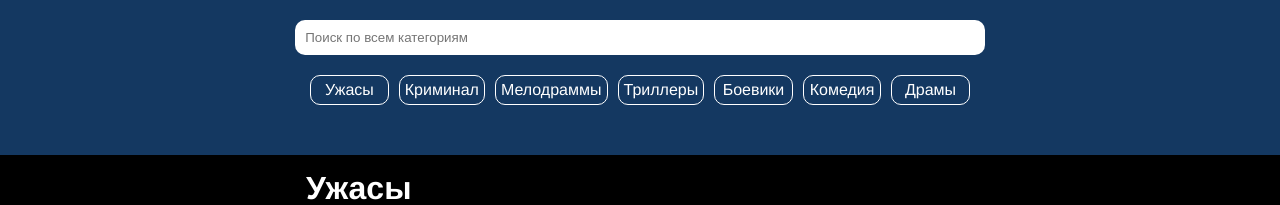
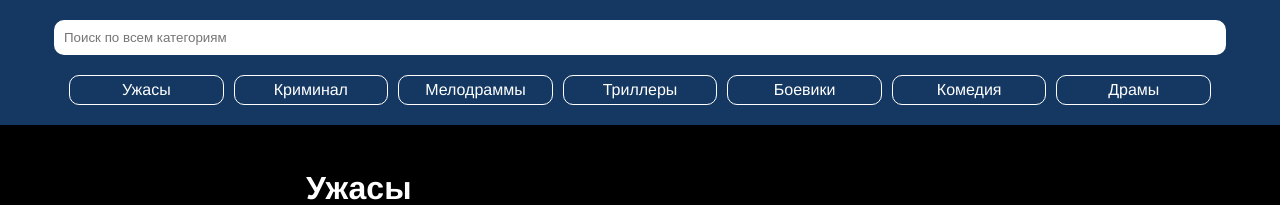
Before and after one commit to Vovensky/horisontalLists, a Vue app: page / in a window 1280 px wide. Shown: the top 205 px of the page. Built offline with nearby package versions, Linux system fonts and the light colour scheme.

Commit message:
search panel reworked

```diff
--- a/src/components/additionalList.vue
+++ b/src/components/additionalList.vue
@@ -64,7 +64,6 @@ export default {
     created() {
         // this.$store.dispatch('loadFilmsInfo', this.genre);
         // this.loadFilmsInfo(this.genre
-        window.addEventListener('resize', this.filmNameSize)
     },
     computed: {
         // ...mapGetters([
@@ -157,8 +156,6 @@ export default {
         @media screen and (max-width: 400px)
             font-size: 5vw
 
-        .filmName
-
     .filmCard-filmInformation-film_info
         padding: 10px 0px
 
--- a/src/components/searchPanel.vue
+++ b/src/components/searchPanel.vue
@@ -1,8 +1,10 @@
 <template>
 <div style='display: block; width: 100%; height: 100px'>
     <div class='headPanel'>
-        <div class='inputPanel'>
-            <input class='input' placeholder='Поиск по всем категориям'/>
+        <div class='headpanel-content'>
+            <div class='input-panel'>
+                <input class='input' placeholder='Поиск по всем категориям'/>
+            </div>
             <div ref='filters' class='inputPanel__filters' @mouseenter='mouseOver'>
                 <div class='inputPanel__filter' v-for='obj of buttonTitles' :key='obj.genre'> {{obj.title}} </div>
             </div>
@@ -12,8 +14,6 @@
 </template>
 
 <script>
-// import { defineComponent } from '@vue/composition-api'
-
 export default {
     name: 'SearchPanel',
     props: ['buttonTitles'],
@@ -58,22 +58,19 @@ export default {
     display: flex
     justify-content: center
     align-items: center
-    padding: 20px
     padding-bottom: 0
     box-sizing: border-box
     margin: 0
-    @media screen and (max-width: 1000px)
-        width: 100%;
-        padding: 0;
-        margin: 0;
 
-.inputPanel
+.headpanel-content
     display: relative
     width: 60%;
-    padding-bottom: 30px
     display: block;
-    @media screen and (max-width: 1000px)
+    @media screen and (max-width: 1368px)
         width: 100%;
+
+.input-panel
+    padding: 20px 0px
 
 .input
     text-align: left
@@ -91,17 +88,16 @@ export default {
     justify-content: left;
     align-items: left;
     color: white
-    margin-top: 20px
+    padding-bottom: 20px
     overflow-x: auto
-    @media screen and (max-width: 1000px)
-        width: 100%;
+    @media screen and (max-width: 1368px)
+        width: 90%;
 
 .inputPanel__filters::-webkit-scrollbar
     display: none;
 
 .inputPanel__filter
     margin: 0px 5px
-    margin-bottom: 20px
     border-radius: 10px
     display: flex
     flex: 1
```
